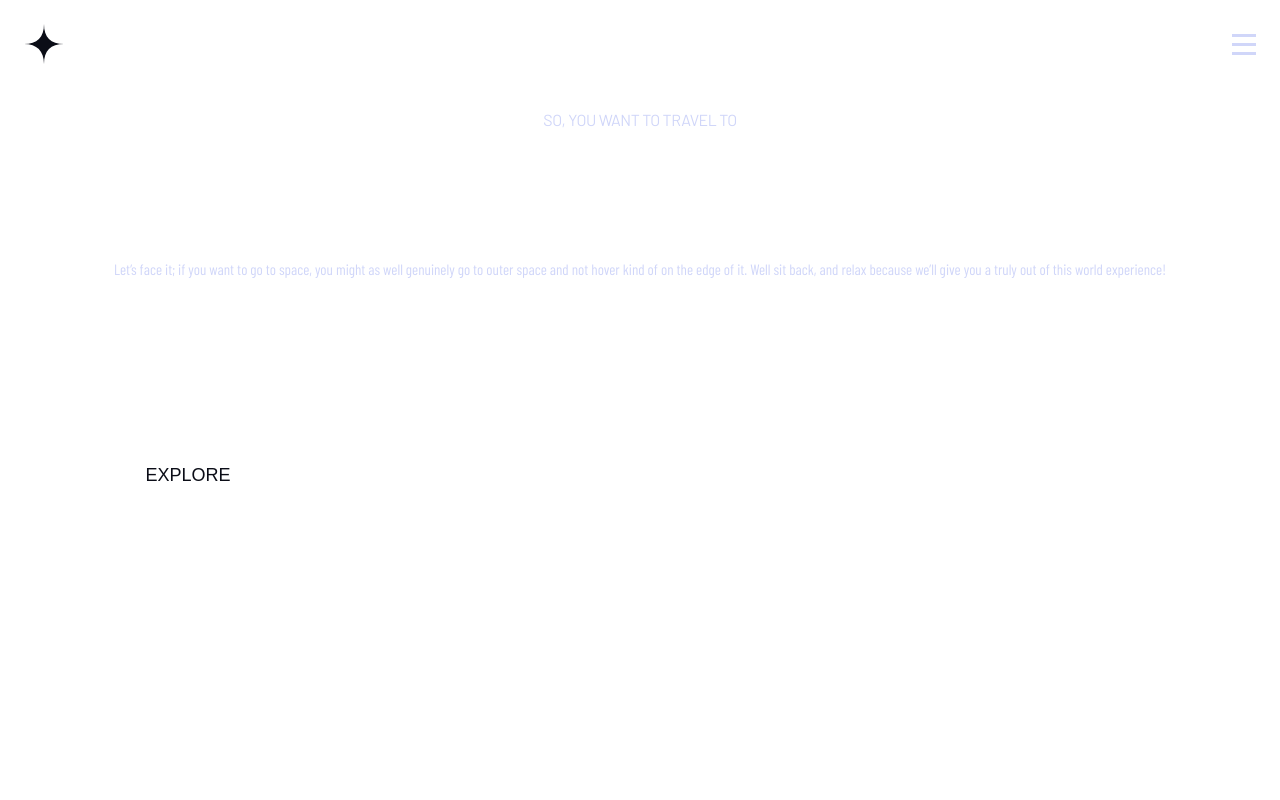
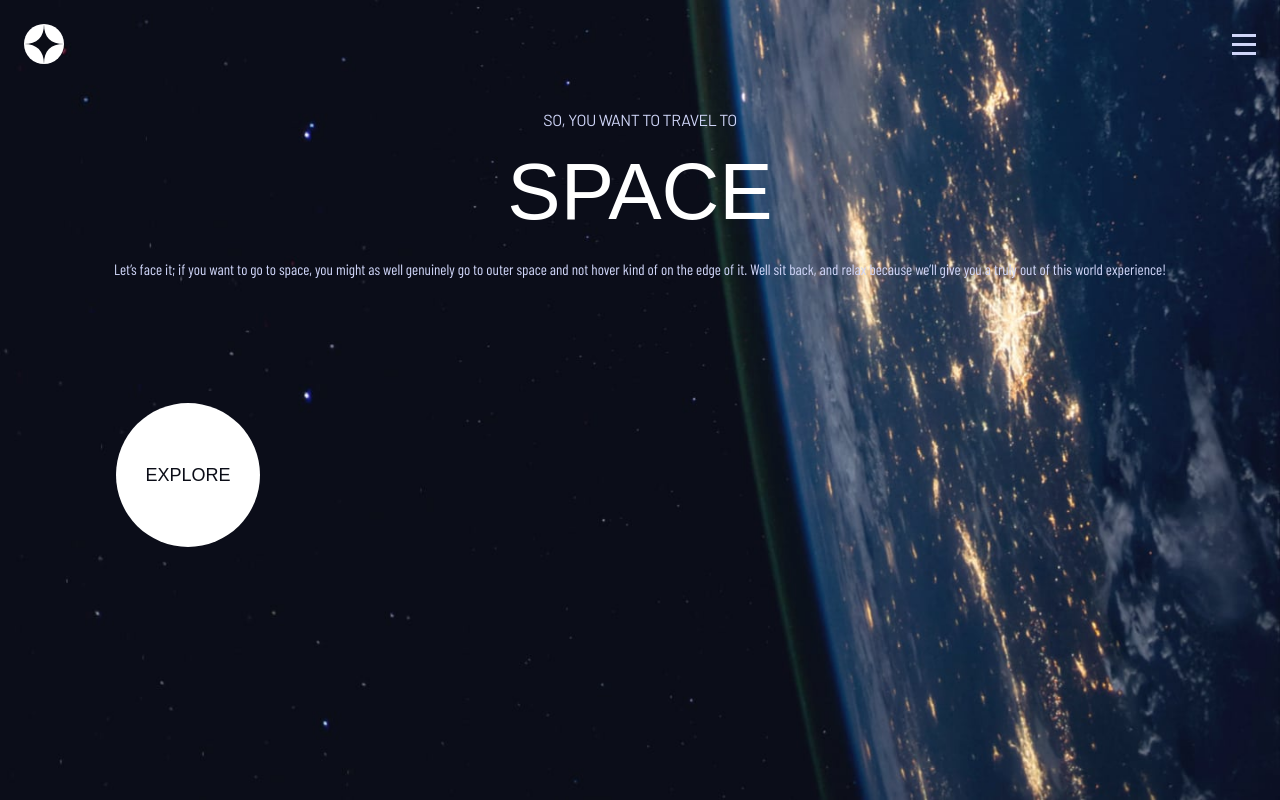
Before and after one commit to oramadn/frontend-mentor-challenges, a website: page 05_05_space-tourism-website/index.html in a window 1280 px wide. Drawn offline with nearby package versions, Linux system fonts and the light colour scheme; the site is published under a folder, as on GitHub Pages, so addresses that start at the root find nothing; files whose address does not match are found by name; a web font is replaced by a local one.

Commit message:
fixed pathing

```diff
--- a/05_05_space-tourism-website/index.html
+++ b/05_05_space-tourism-website/index.html
@@ -21,7 +21,7 @@
     <title>Space tourism</title>
   </head>
   <body
-    class="bg-[url(/05_05_space-tourism-website/assets/home/background-home-mobile.jpg)] md:bg-[url(/05_05_space-tourism-website/assets/home/background-home-tablet.jpg)] lg:bg-[url(/05_05_space-tourism-website/assets/home/background-home-desktop.jpg)] bg-cover bg-center bg-fixed p-6 h-screen overflow-hidden"
+    class="bg-[url(assets/home/background-home-mobile.jpg)] md:bg-[url(assets/home/background-home-tablet.jpg)] lg:bg-[url(assets/home/background-home-desktop.jpg)] bg-cover bg-center bg-fixed p-6 h-screen overflow-hidden"
   >
     <div class="flex flex-col mt-6">
       <div class="flex flex-col gap-6 items-center text-center">
```
Also changed, not shown: 05_05_space-tourism-website/src/output.css.
